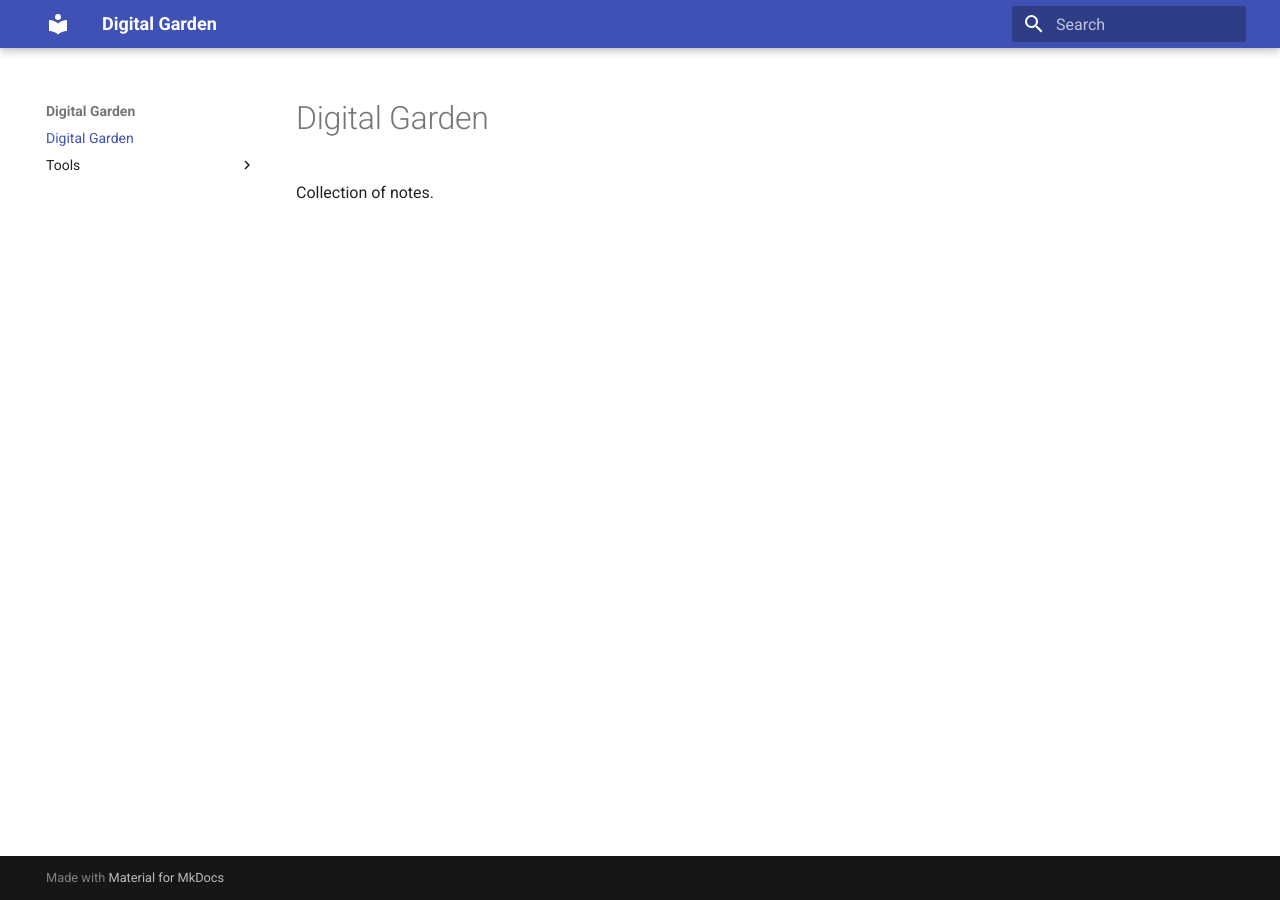
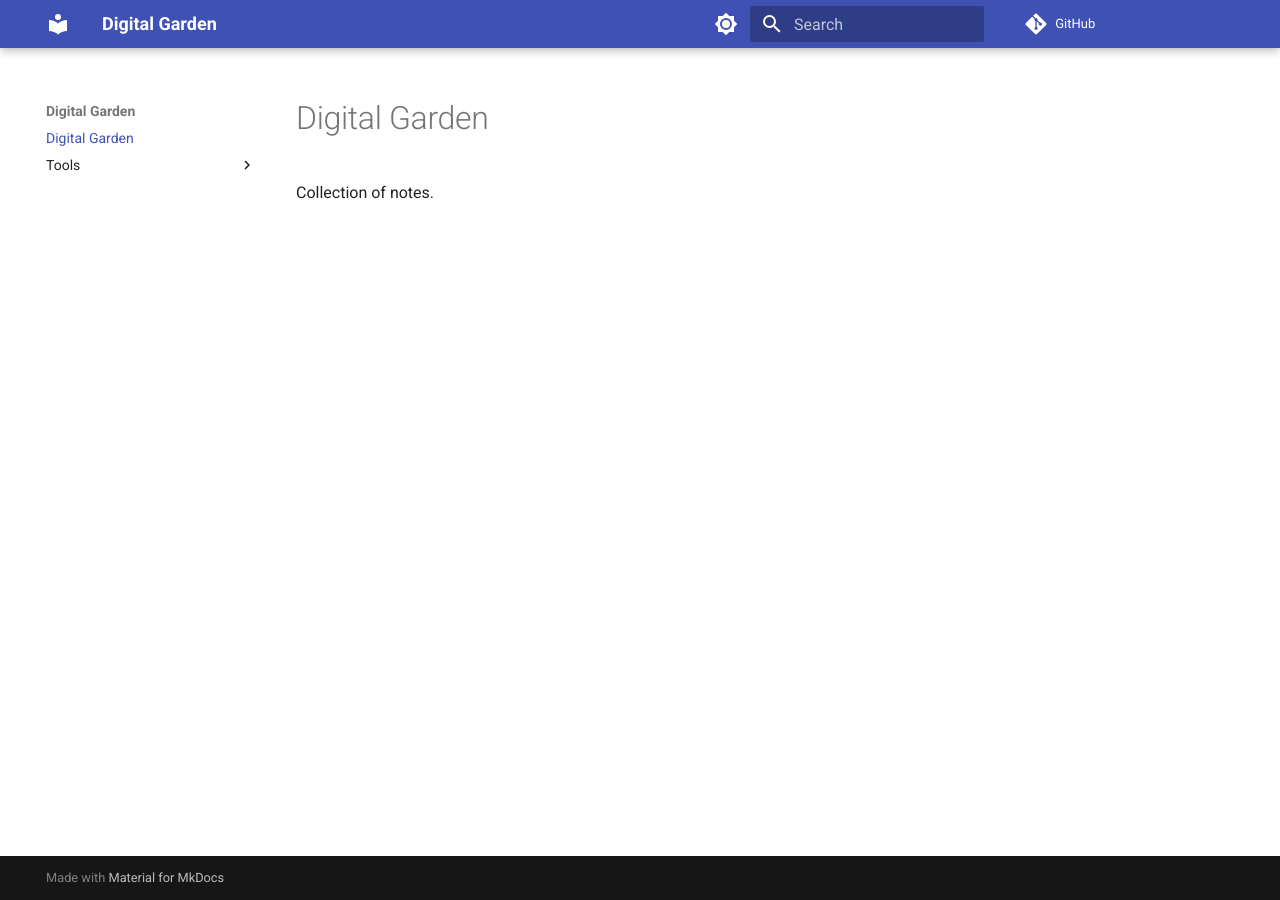
Before and after one commit to adhtruong/digital-garden, an MkDocs documentation site: the page built from docs/index.md, in a window 1280 px wide. Built offline with MkDocs 1.6.1 and Material for MkDocs 9.7.7, drawn with Linux system fonts in a browser that asks for light colours; comment, search, counter and statistics services are not loaded.

```diff
--- a/.pre-commit-config.yaml
+++ b/.pre-commit-config.yaml
@@ -7,3 +7,7 @@ repos:
     rev: v1.30.2
     hooks:
       - id: typos
+  - repo: https://github.com/rbubley/mirrors-prettier
+    rev: "v3.5.3"
+    hooks:
+      - id: prettier
--- a/mkdocs.yml
+++ b/mkdocs.yml
@@ -1,4 +1,19 @@
 site_name: Digital Garden
 site_url: https://adhtruong.github.io/digital-garden
+repo_url: https://github.com/adhtruong/digital-garden
 theme:
   name: material
+  palette:
+    # Palette toggle for light mode
+    - media: "(prefers-color-scheme: light)"
+      scheme: default
+      toggle:
+        icon: material/brightness-7
+        name: Switch to dark mode
+
+    # Palette toggle for dark mode
+    - media: "(prefers-color-scheme: dark)"
+      scheme: slate
+      toggle:
+        icon: material/brightness-4
+        name: Switch to light mode
```
